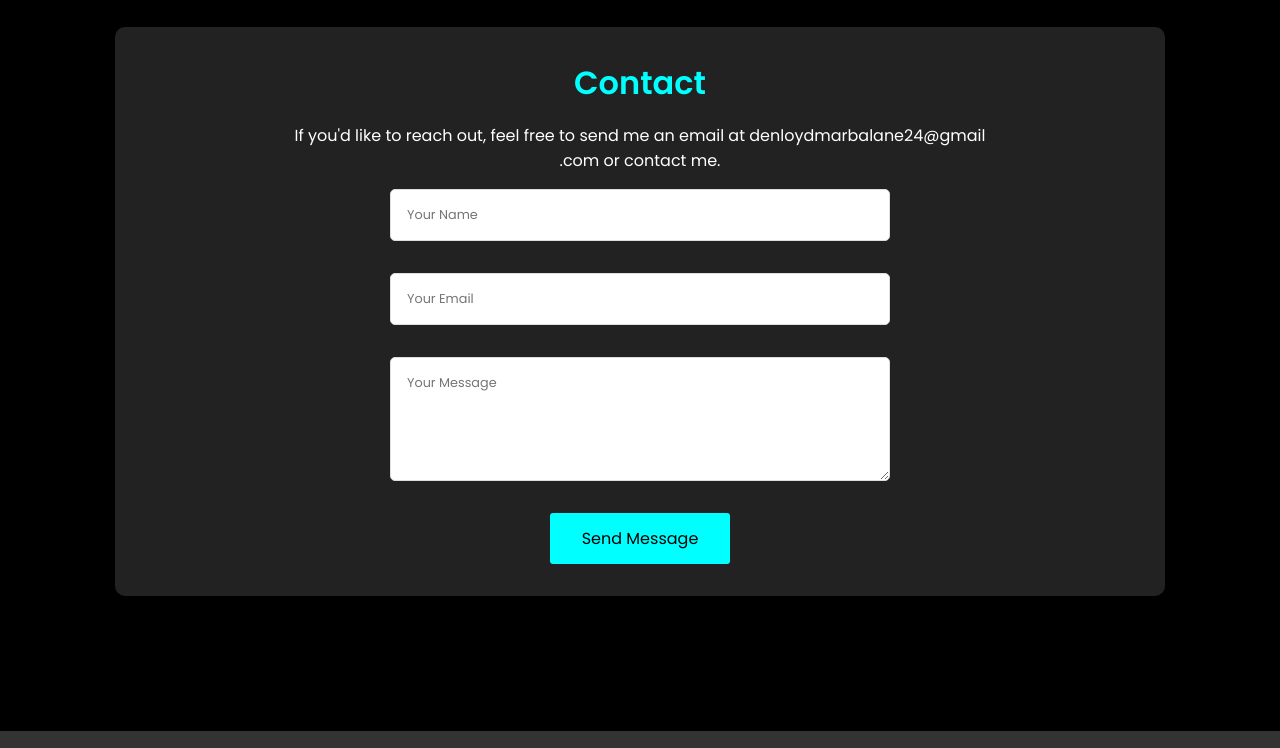
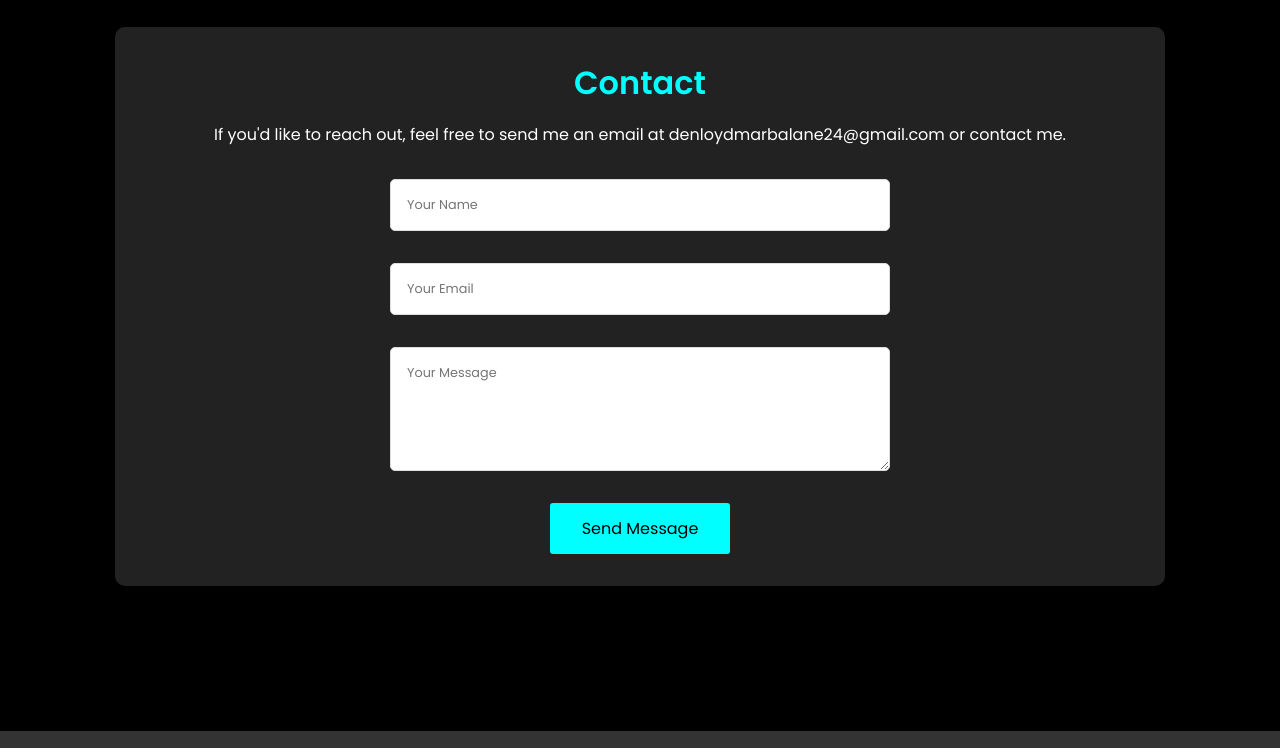
Before and after one commit to denloyd/Balane_My-Portfolio, a plain HTML site: page index.html in a window 1280 px wide. Shown: the part 4860-5608 px from the top of the page. Drawn offline with nearby package versions, Linux system fonts and the light colour scheme.

Commit message:
modify the contacts

```diff
--- a/index.html
+++ b/index.html
@@ -171,7 +171,7 @@
     <section id="contact">
         <div class="section-container" data-aos="fade-down" data-aos-duration="1500">
             <h2>Contact</h2>
-            <p>If you'd like to reach out, feel free to send me an email at denloydmarbalane24@gmail<br>.com or contact me.</p>
+            <p>If you'd like to reach out, feel free to send me an email at denloydmarbalane24@gmail.com or contact me.</p>
             <form data-aos="fade-up" data-aos-duration="1500">
                 <input type="text" placeholder="Your Name" required>
                 <input type="email" placeholder="Your Email" required>
--- a/style.css
+++ b/style.css
@@ -367,7 +367,12 @@ h2 {
 }
 
 
-
+#contact .section-container p {
+    font-size: 1rem; /* Adjust the value as needed */
+    color: white; /* Optional: Set the color */
+    line-height: 1.5; /* Optional: Improve readability */
+    margin-bottom: 1rem; /* Optional: Add spacing below */
+}
 form {
     display: flex;
     flex-direction: column;
```
